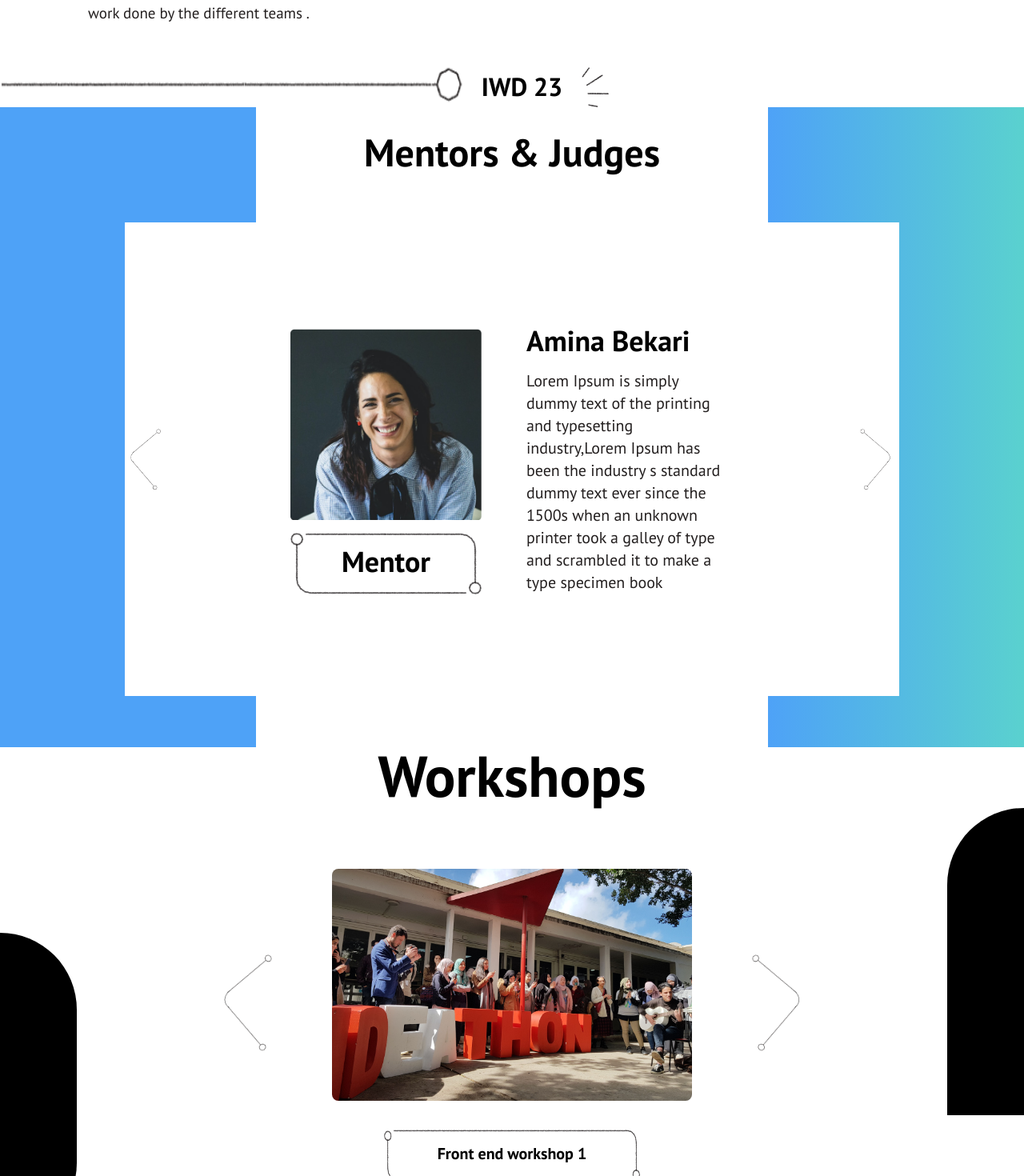
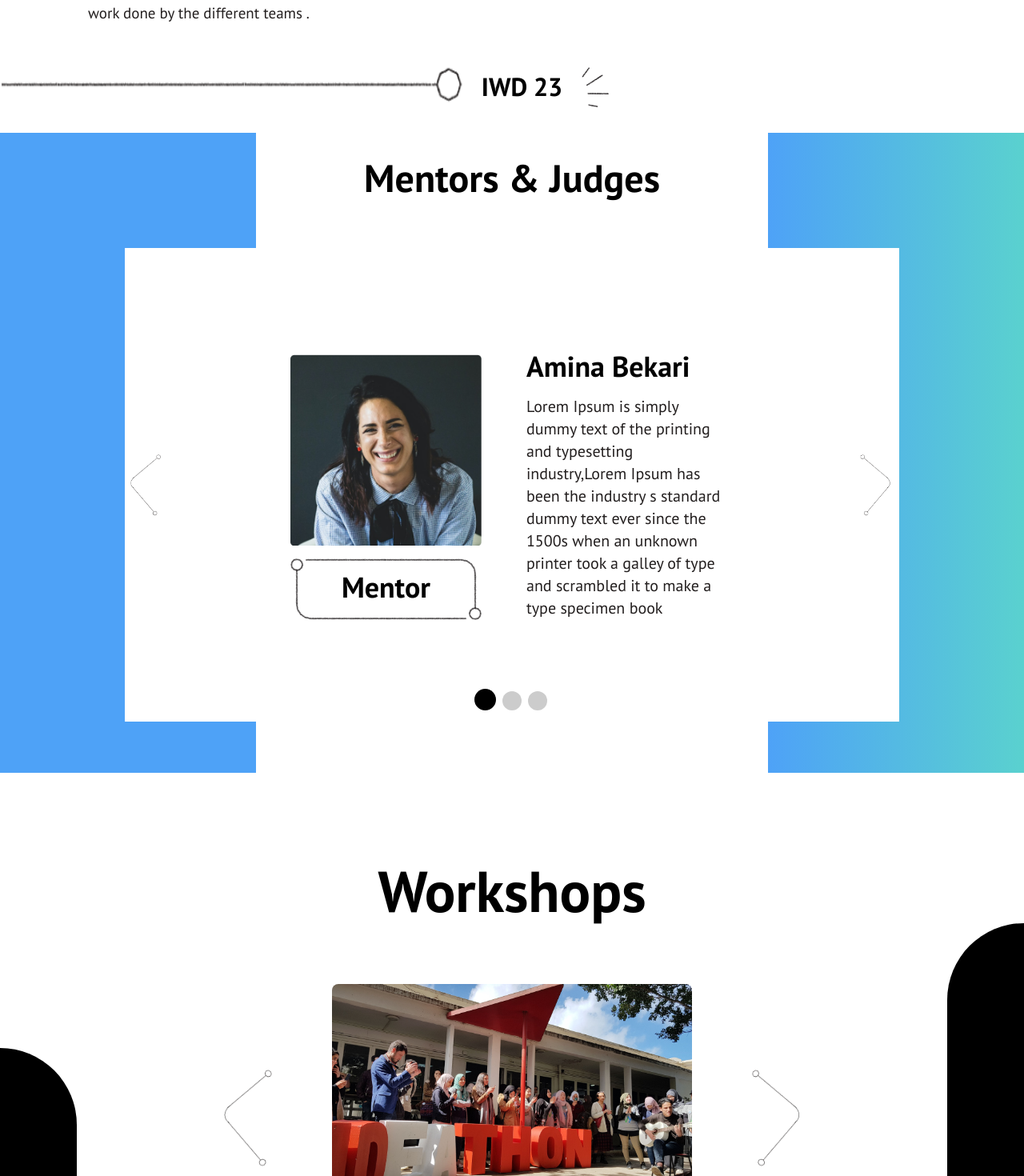
Before and after one commit to WTM-Algiers/iwd-website-2023, a React (Vite) app: page / in a window 1280 px wide. Shown: the part 3700-5170 px from the top of the page at 80% size. Built offline with nearby package versions, Linux system fonts and the light colour scheme.

Commit message:
Fixed sections overlaping

```diff
--- a/src/components/Mentors&Judges/card.jsx
+++ b/src/components/Mentors&Judges/card.jsx
@@ -4,9 +4,10 @@ import titlecover from "../../assets/Mentors&Judges/title-cover.png";
 import { mentorsjudges } from "./infos";
 import { useRef } from "react";
 import { Swiper, SwiperSlide } from "swiper/react";
+import "swiper/css";
+import "swiper/css/pagination";
+import "swiper/css/navigation";
 import { Navigation, Pagination } from "swiper";
-import "swiper/css/pagination";
-import "swiper/css";
 
 const CardMentor = () => {
   const swiperRef = useRef(null);
@@ -23,14 +24,10 @@ const CardMentor = () => {
         />
         <div className="w-8/12 lg:w-10/12 2xl:w-10/12">
           <Swiper
-            modules={[Navigation, Pagination]}
             ref={swiperRef}
+            modules={[Pagination, Navigation]}
+            pagination={{ clickable: true }}
             slidesPerView={1}
-            pagination={{
-              el: "swiper-pagination",
-              clickable: true,
-              bulletClass: `swiper-pagination-bullet swiper-pagination-testClass`,
-            }}
           >
             {mentorsjudges.map((prs, idx) => {
               return (
@@ -61,7 +58,7 @@ const CardMentor = () => {
                         <div className="font-bold text-xl lg:text-4xl 2xl:text-6xl">
                           {prs.name}
                         </div>
-                        <div className="text-sm text-center py-4 lg:py-0 lg:text-left text-iwd-gray lg:text-xl 2xl:text-3xl font-thin ">
+                        <div className="mb-12 lg:mb-0 text-sm text-center py-4 lg:py-0 lg:text-left text-iwd-gray lg:text-xl 2xl:text-3xl font-thin ">
                           {prs.description}
                         </div>
                       </div>
--- a/src/components/Mentors&Judges/index.jsx
+++ b/src/components/Mentors&Judges/index.jsx
@@ -1,7 +1,7 @@
 import CardMentor from "./card";
 const MentorsJudges = () => {
   return (
-    <section className="h-screen">
+    <section className="h-screen mt-8 mb-28 overflow-hidden">
       <center className="block text-3xl font-bold lg:hidden pb-8">
         Mentors & Judges
       </center>
--- a/src/components/Workshops/index.jsx
+++ b/src/components/Workshops/index.jsx
@@ -16,7 +16,7 @@ const Workshops = () => {
   const swiperRef = useRef(null);
 
   return (
-    <section>
+    <section className="overflow-x-hidden">
       <div className="h-[55vh] lg:h-screen w-full flex flex-col items-center justify-center lg:justify-start mb-20">
         <div>
           <h1 className="font-bold text-3xl pb-40 lg:pb-0 lg:text-7xl 2xl:text-8xl">
```
